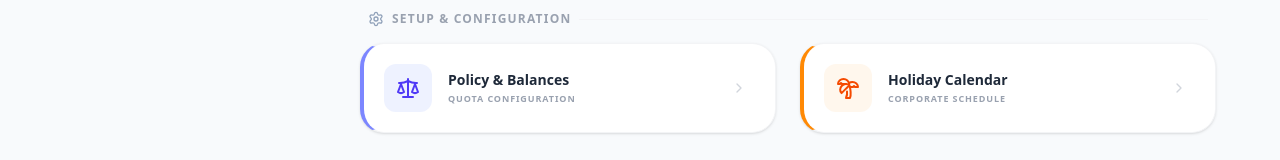
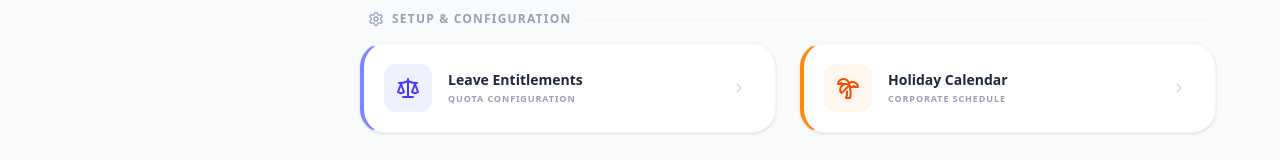
Before and after one commit to venkateswari-thota/HRMS_PORTAL, a Next.js app in the folder frontend/: page /admin/onboard in a window 1280 px wide. Shown: the part 530-690 px from the top of the page. Built offline with nearby package versions, Linux system fonts and the light colour scheme; no server answers; sample sign-in values are in the browser's storage.

Commit message:
Admin Dashboard: Rename 'Policy & Balances' to 'Leave Entitlements' for better leave representation

```diff
--- a/frontend/app/admin/onboard/page.tsx
+++ b/frontend/app/admin/onboard/page.tsx
@@ -230,7 +230,7 @@ export default function AdminOnboardPage() {
                                             <Scale size={24} />
                                         </div>
                                         <div className="flex-1">
-                                            <h4 className="font-bold text-gray-800 text-sm">Policy & Balances</h4>
+                                            <h4 className="font-bold text-gray-800 text-sm">Leave Entitlements</h4>
                                             <p className="text-[9px] font-black text-gray-400 uppercase tracking-widest mt-0.5">Quota Configuration</p>
                                         </div>
                                         <div className="w-8 h-8 flex items-center justify-center text-gray-300">
```
